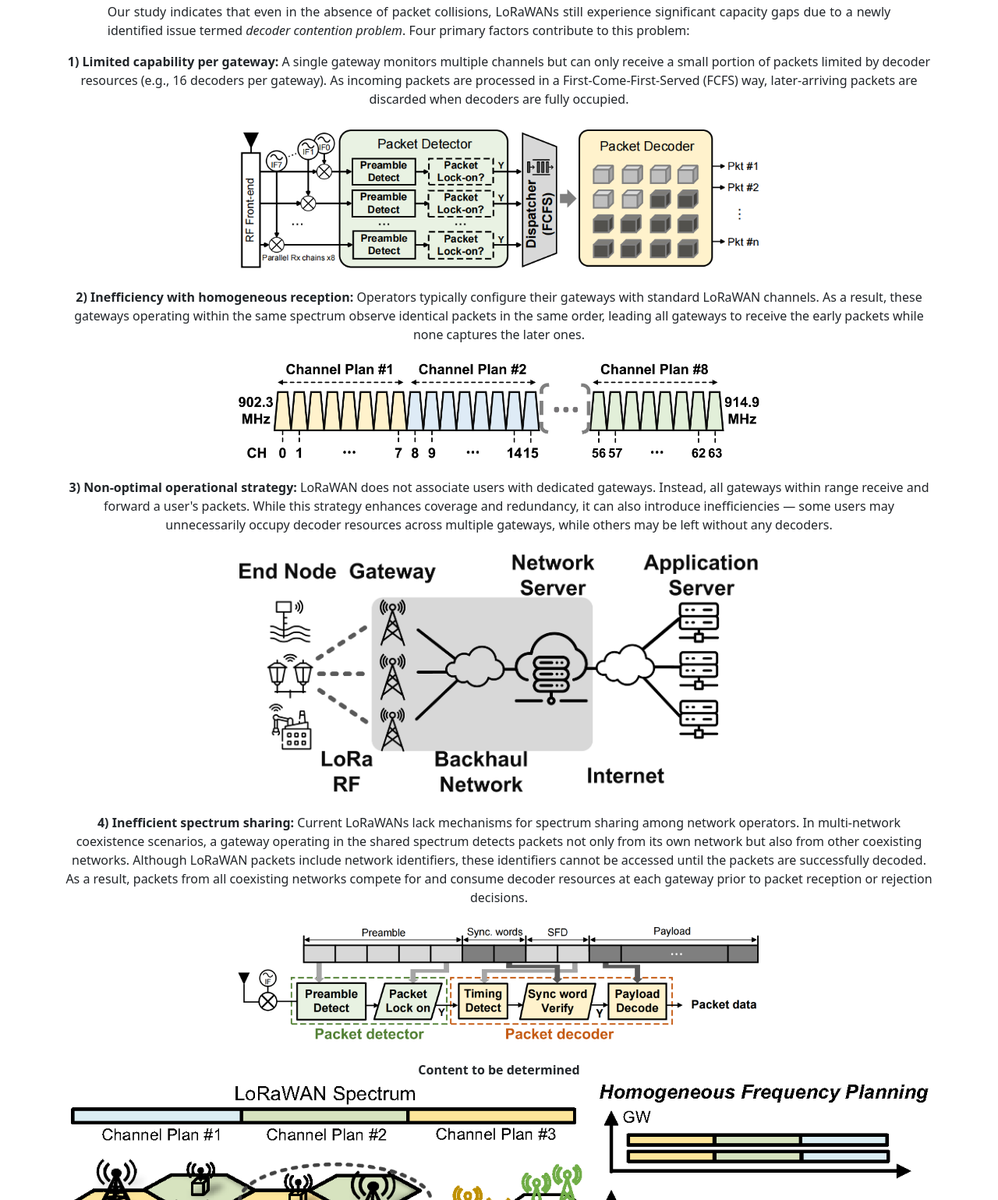
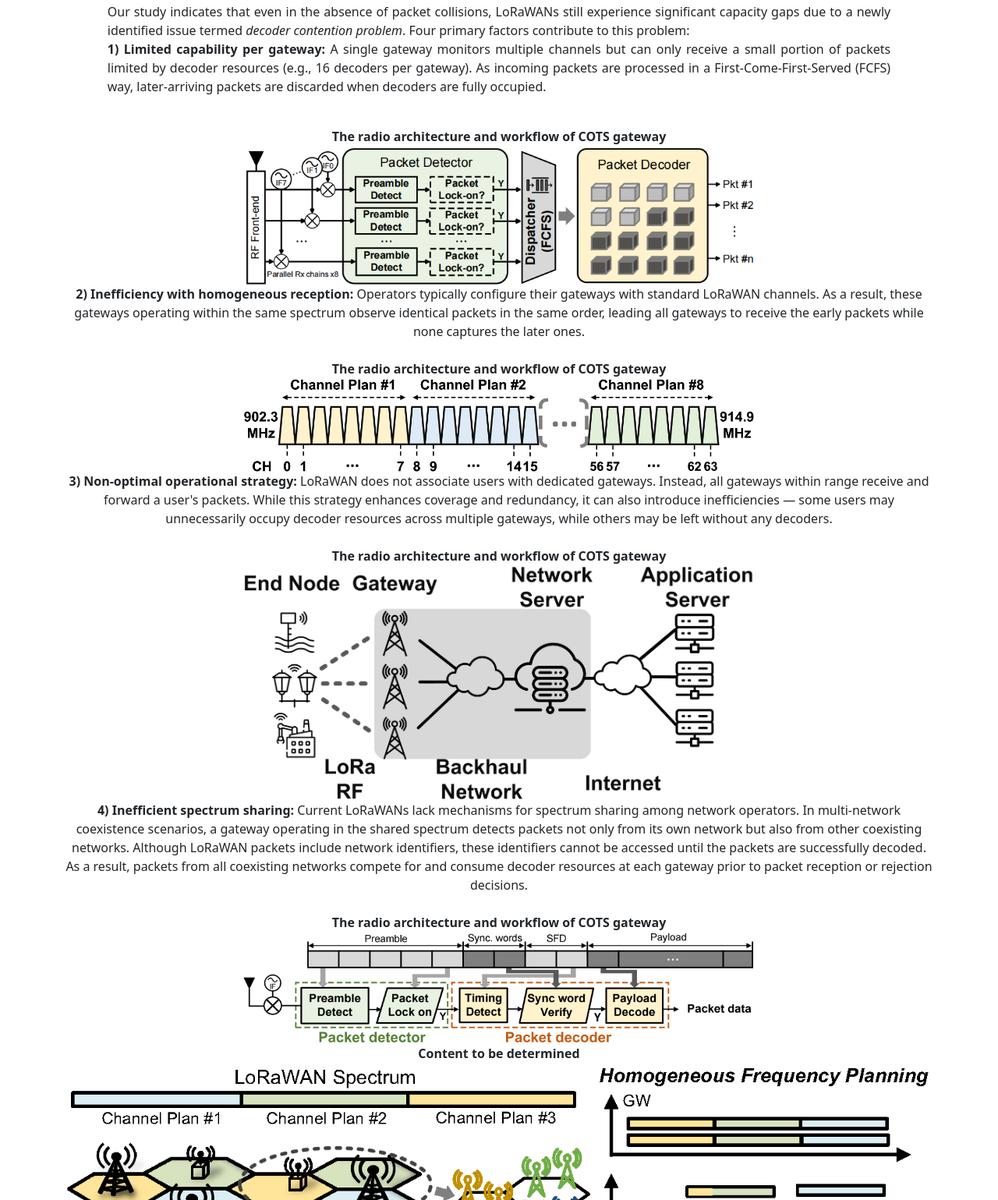
Before and after one commit to A1phaWAN/A1phaWAN.github.io, a plain HTML site: page index.html in a window 1280 px wide. Shown: the part 1703-3242 px from the top of the page at 78% size. Drawn offline with nearby package versions, Linux system fonts and the light colour scheme; some icons are missing.

Commit message:
Update index.html

```diff
--- a/index.html
+++ b/index.html
@@ -237,40 +237,75 @@ Consequently, each network acquires only a fraction of the limited capacity, whi
 		Four primary factors contribute to this problem:
 		<br>
 
-	<div style="margin-bottom: 25px;">
+
 	    <b>1) Limited capability per gateway:</b>
 	    A single gateway monitors multiple channels but can only receive a small portion of packets limited by decoder resources (e.g., 16 decoders per gateway).
 	    As incoming packets are processed in a First-Come-First-Served (FCFS) way, later-arriving packets are discarded when decoders are fully occupied.
 	    <br><br>
-	    <img src="./resources/Sec3_COTS_mechanism_gw.png" style="width:60%; display:block; margin:auto;">
-	</div>
+		<div class="row no-gutters text-center align-items-center">
+		    <div class="col">
+		        <div style="display: flex; flex-direction: column; align-items: center;">
+		            <b>The radio architecture and workflow of COTS gateway</b>
+		            <img src="./resources/Sec3_COTS_mechanism_gw.png" style="width: 60%; display:block; margin:auto;">
+		        </div>
+		    </div>
+		</div>
 
-	<div style="margin-bottom: 25px;">
+
+	    <!--img src="./resources/Sec3_COTS_mechanism_gw.png" style="width:60%; max-height: 450px; min-height: 150px; object-fit: contain; margin-top: 10px;-->
+
+
+
 	    <b>2) Inefficiency with homogeneous reception:</b>
 	    Operators typically configure their gateways with standard LoRaWAN channels.
 	    As a result, these gateways operating within the same spectrum observe identical packets in the same order, leading all gateways to receive the early packets while none captures the later ones.
 	    <br><br>
-	    <img src="./resources/Channel_plan.png" style="width:60%; display:block; margin:auto;">
-	</div>
+		<div class="row no-gutters text-center align-items-center">
+		    <div class="col">
+		        <div style="display: flex; flex-direction: column; align-items: center;">
+		            <b>The radio architecture and workflow of COTS gateway</b>
+		            <img src="./resources/Channel_plan.png" style="width: 60%; display:block; margin:auto;">
+		        </div>
+		    </div>
+		</div>
 
-	<div style="margin-bottom: 25px;">
+
+
+
+
 	    <b>3) Non-optimal operational strategy:</b>
 	    LoRaWAN does not associate users with dedicated gateways.
 	    Instead, all gateways within range receive and forward a user's packets.
 	    While this strategy enhances coverage and redundancy, it can also introduce inefficiencies — some users may unnecessarily occupy decoder resources across multiple gateways, while others may be left without any decoders.
 	    <br><br>
-	    <img src="./resources/LoRaWAN_architecture2.png" style="width:60%; display:block; margin:auto;">
-	</div>
+		<div class="row no-gutters text-center align-items-center">
+		    <div class="col">
+		        <div style="display: flex; flex-direction: column; align-items: center;">
+		            <b>The radio architecture and workflow of COTS gateway</b>
+		            <img src="./resources/LoRaWAN_architecture2.png" style="width: 60%; display:block; margin:auto;">
+		        </div>
+		    </div>
+		</div>
 
-	<div style="margin-bottom: 25px;">
+
+
+
     	<b>4) Inefficient spectrum sharing:</b>
 		Current LoRaWANs lack mechanisms for spectrum sharing among network operators.
 		In multi-network coexistence scenarios, a gateway operating in the shared spectrum detects packets not only from its own network but also from other coexisting networks.
 		Although LoRaWAN packets include network identifiers, these identifiers cannot be accessed until the packets are successfully decoded.
 		As a result, packets from all coexisting networks compete for and consume decoder resources at each gateway prior to packet reception or rejection decisions.
 		<br><br>
-    	<img src="./resources/Sec3_COTS_mechanism_pipeline.png" style="width:60%; display:block; margin:auto;">
-	</div>
+		<div class="row no-gutters text-center align-items-center">
+		    <div class="col">
+		        <div style="display: flex; flex-direction: column; align-items: center;">
+		            <b>The radio architecture and workflow of COTS gateway</b>
+		            <img src="./resources/Sec3_COTS_mechanism_pipeline.png" style="width: 60%; display:block; margin:auto;">
+		        </div>
+		    </div>
+		</div>
+
+
 
 		<!--Based on these new findings, this paper reveals that the practical capacity gaps observed in operational LoRaWANs are fundamentally caused by the contention for gateway decoder resources among both intra- and inter-network users, rather than by conventional issues such as network interference, packet collision, or spectrum access contention. -->
 	</center>
```
